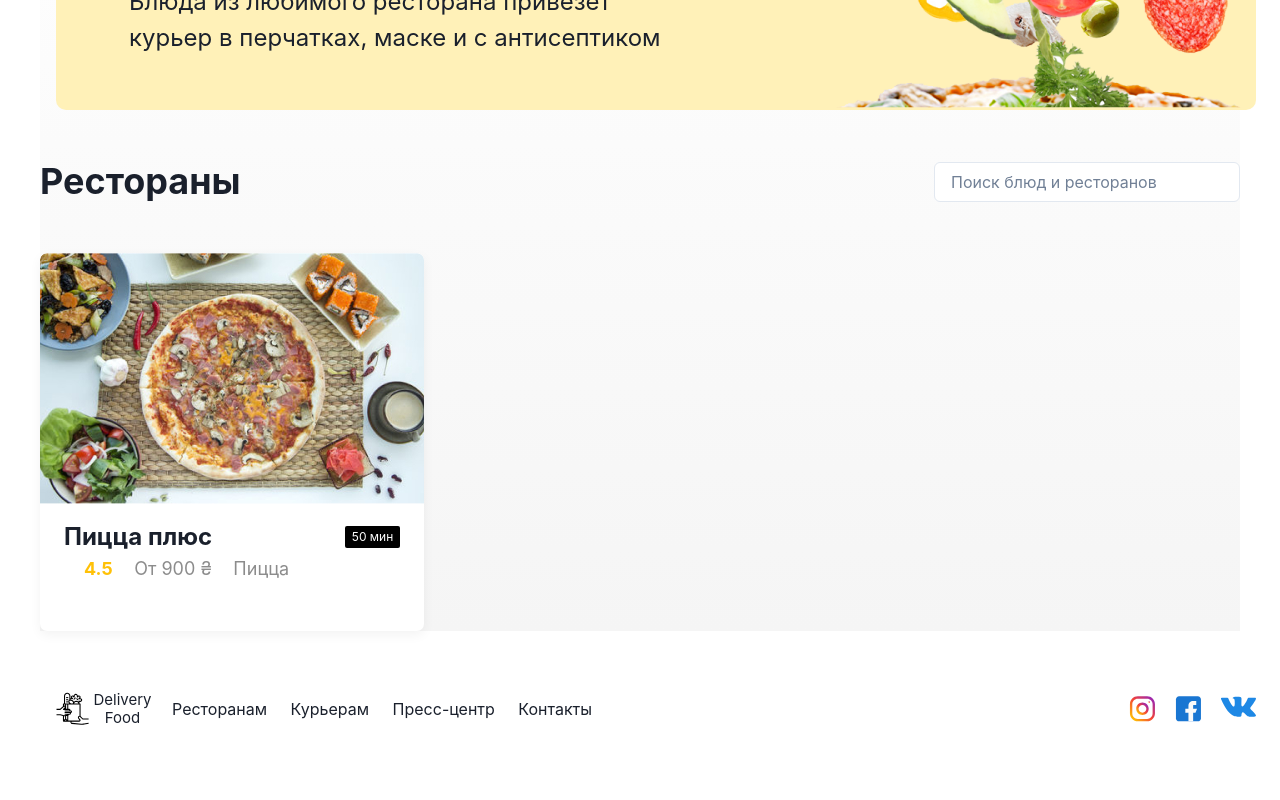
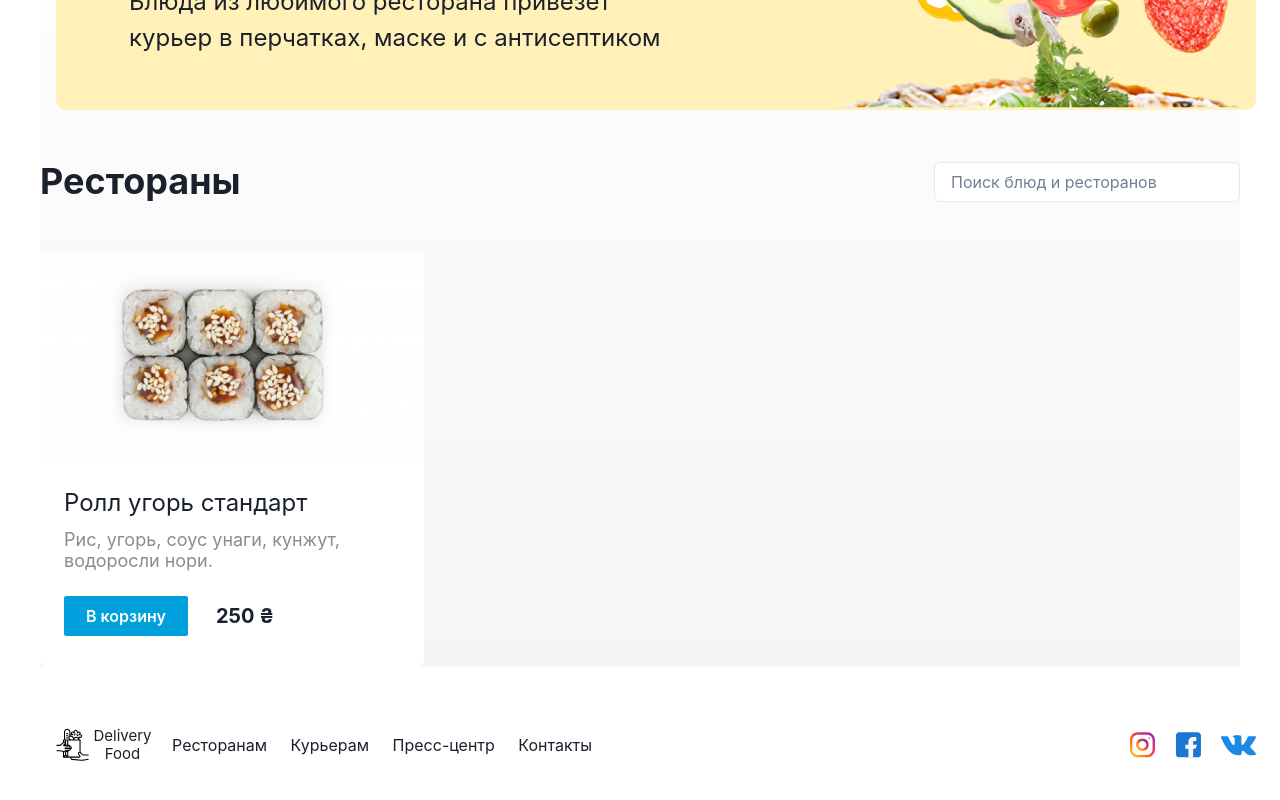
Before and after one commit to nuki1048/react-delivery-app, a React (Vite) app: page / in a window 1280 px wide. Shown: the part 346-1146 px from the top of the page. Built offline with nearby package versions, Linux system fonts and the light colour scheme.

Commit message:
made a menuItem component, additionally removed {}

```diff
--- a/src/App.jsx
+++ b/src/App.jsx
@@ -4,30 +4,28 @@ import AppBanner from "./components/appBanner/AppBanner";
 import AppFooter from "./components/appFooter/AppFooter";
 import AppHeader from "./components/appHeader/AppHeader";
 import RestaurantItem from "./components/restaurantItem/RestaurantItem";
-
+import MenuItem from "./components/menuItem/MenuItem";
 function App() {
   return (
     <>
       <AppHeader />
       <Box
-        as={"section"}
-        background={
-          "linear-gradient(180deg,rgba(245, 245, 245, 0) 1.04%,#f5f5f5 100%)"
-        }
+        as="section"
+        background="linear-gradient(180deg,rgba(245, 245, 245, 0) 1.04%,#f5f5f5 100%)"
       >
         <AppBanner />
-        <Flex p={"50px 0 "} justify="space-between" align="center">
-          <Heading as={"h5"} className="font-bold text-4xl">
+        <Flex p="50px 0 " justify="space-between" align="center">
+          <Heading as="h5" className="font-bold text-4xl">
             Рестораны
           </Heading>
           <Input
             placeholder="Поиск блюд и ресторанов"
-            w={"306px"}
-            h={"40px"}
-            backgroundColor={"#FFF"}
+            w="306px"
+            h="40px"
+            backgroundColor="#FFF"
           />
         </Flex>
-        <RestaurantItem />
+        <MenuItem />
       </Box>
       <AppFooter />
     </>
--- a/src/components/appBanner/AppBanner.jsx
+++ b/src/components/appBanner/AppBanner.jsx
@@ -15,21 +15,21 @@ const AppBanner = () => {
         backgroundColor="#FFF1B8"
       >
         <Heading
-          as={"h1"}
-          fontWeight={"700"}
-          fontSize={"39px"}
-          lineHeight={"46px"}
-          textAlign={"left"}
+          as="h1"
+          fontWeight="700"
+          fontSize="39px"
+          lineHeight="46px"
+          textAlign="left"
         >
           Онлайн-сервис доставки еды на дом
         </Heading>
 
         <Text
-          fontWeight={"400"}
-          fontSize={"24px"}
-          lineHeigh={"28px"}
-          textAlign={"left"}
-          mt={"15px"}
+          fontWeight="400"
+          fontSize="24px"
+          lineHeigh="28px"
+          textAlign="left"
+          mt="15px"
         >
           Блюда из любимого ресторана привезет курьер в перчатках, маске и с
           антисептиком
--- a/src/components/appFooter/AppFooter.jsx
+++ b/src/components/appFooter/AppFooter.jsx
@@ -1,11 +1,4 @@
-import {
-  Box,
-  Flex,
-  UnorderedList,
-  ListItem,
-  Image,
-  Link,
-} from "@chakra-ui/react";
+import { Box, Flex, UnorderedList, ListItem, Image } from "@chakra-ui/react";
 import React from "react";
 import AppLogo from "../appLogo/AppLogo";
 import AppContainer from "../appContainer/AppContainer";
@@ -31,15 +24,9 @@ const AppFooter = () => {
             <ListItem>Контакты</ListItem>
           </UnorderedList>
           <Flex w={"127px"} justify="space-between">
-            <Link href="https://www.instagram.com/">
-              <Image src={instagram} />
-            </Link>
-            <Link href="https://www.facebook.com/">
-              <Image src={facebook} />
-            </Link>
-            <Link>
-              <Image src={vk} />
-            </Link>
+            <Image src={instagram} />
+            <Image src={facebook} />
+            <Image src={vk} />
           </Flex>
         </Flex>
       </AppContainer>
--- a/src/components/appHeader/AppHeader.jsx
+++ b/src/components/appHeader/AppHeader.jsx
@@ -33,11 +33,15 @@ const AppHeader = () => {
             color="gray.300"
             children="⌂"
           />
-          <Input placeholder="Адрес доставки" />
+          <Input
+            filter=" drop-shadow(0px 4px 4px rgba(0, 0, 0, 0.25));"
+            borderRadius="2px"
+            placeholder="Адрес доставки"
+          />
         </InputGroup>
 
         <ButtonGroup>
-          <Button colorScheme="blue" borderRadius="2px">
+          <Button colorScheme="linkedin" borderRadius="2px">
             Войти
           </Button>
           <Button borderRadius="2px" colorScheme="grey" variant="outline">
--- a/src/components/appLogo/AppLogo.jsx
+++ b/src/components/appLogo/AppLogo.jsx
@@ -5,12 +5,7 @@ const AppLogo = () => {
   return (
     <Box display="flex" w="100px">
       <Image src={logo} alt="Delivery Food Logo" />
-      <Heading
-        as={"h2"}
-        fontWeight={"400"}
-        fontSize={"15px"}
-        lineHeigh={"18px"}
-      >
+      <Heading as="h2" fontWeight="400" fontSize="15px" lineHeigh="18px">
         Delivery Food
       </Heading>
     </Box>
--- /dev/null
+++ b/src/components/menuItem/MenuItem.jsx
@@ -0,0 +1,47 @@
+import { Button } from "@chakra-ui/button";
+import { Box, Flex, Heading, Text } from "@chakra-ui/layout";
+import React from "react";
+import sushi from "../../assets/sushi.png";
+const MenuItem = () => {
+  return (
+    <Box
+      w="384px"
+      minHeight="414px"
+      padding="234px 24px 30px 24px"
+      borderRadius="7px"
+      background={`url(${sushi}) top center no-repeat`}
+      backgroundColor="#FFF"
+    >
+      <Flex flexDirection="column" textAlign="left">
+        <Heading as="h3" fontWeight="400" fontSize="24px" lineHeight="32px">
+          Ролл угорь стандарт
+        </Heading>
+        <Text
+          mt="10px"
+          fontWeight="400"
+          fontSize="18px"
+          lineHeight="21px"
+          color="#8C8C8C"
+        >
+          Рис, угорь, соус унаги, кунжут, водоросли нори.
+        </Text>
+      </Flex>
+      <Flex
+        w="210px"
+        m="25px auto 0 0 "
+        mr="auto"
+        justify="space-between"
+        align="center"
+      >
+        <Button w="124px" h="40px" colorScheme="linkedin" borderRadius="2px">
+          В корзину
+        </Button>
+        <Text fontWeight="700" fontSize="20px" lineHeight="32px">
+          250 ₴
+        </Text>
+      </Flex>
+    </Box>
+  );
+};
+
+export default MenuItem;
--- a/src/components/restaurantItem/RestaurantItem.jsx
+++ b/src/components/restaurantItem/RestaurantItem.jsx
@@ -4,63 +4,51 @@ import pizza from "../../assets/pizza.jpg";
 const RestaurantItem = () => {
   return (
     <Box
-      w={"384px"}
-      minH={"378px"}
-      boxShadow={"0px 4px 12px rgba(0, 0, 0, 0.05)"}
-      borderRadius={"7px"}
-      backgroundImage={pizza}
-      backgroundPosition={"top center"}
-      backgroundRepeat={"no-repeat"}
-      backgroundColor={"#FFF"}
-      p={"268px 24px 35px 24px"}
+      w="384px"
+      minH="378px"
+      boxShadow="0px 4px 12px rgba(0, 0, 0, 0.05)"
+      borderRadius="7px"
+      background={`url(${pizza}) top center no-repeat`}
+      backgroundColor="#FFF"
+      p="268px 24px 35px 24px"
     >
-      <Flex justify={"space-between"} align="center">
-        <Text fontWeight={"700"} fontSize={"24px"} lineHeight={"32px"}>
+      <Flex justify="space-between" align="center">
+        <Text fontWeight="700" fontSize="24px" lineHeight="32px">
           Пицца плюс
         </Text>
         <Box
-          w={"55px"}
-          h={"22px"}
-          display={"flex"}
-          alignItems={"center"}
-          justifyContent={"center"}
-          borderRadius={"2px"}
-          backgroundColor={"#000"}
-          color={"#FFF"}
-          fontWeight={"400"}
-          fontSize={"12px"}
-          lineHeight={"20px"}
+          w="55px"
+          h="22px"
+          display="flex"
+          alignItems="center"
+          justifyContent="center"
+          borderRadius="2px"
+          backgroundColor="#000"
+          color="#FFF"
+          fontWeight="400"
+          fontSize="12px"
+          lineHeight="20px"
         >
           50 мин
         </Box>
       </Flex>
-      <Flex
-        w={"205px"}
-        m={"0 auto 0 20px"}
-        justify={"space-between"}
-        align="center"
-      >
-        <Box
-          fontWeight={"700"}
-          fontSize={"18px"}
-          lineHeight={"32px"}
-          color={"#FFC107"}
-        >
+      <Flex w="205px" m="0 auto 0 20px" justify="space-between" align="center">
+        <Box fontWeight="700" fontSize="18px" lineHeight="32px" color="#FFC107">
           4.5
         </Box>
         <Box
-          fontWeight={"400"}
-          fontSize={"18px"}
-          lineHeight={"32px"}
-          color={" #8C8C8C"}
+          fontWeight="400"
+          fontSize="18px"
+          lineHeight="32px"
+          color=" #8C8C8C"
         >
           От 900 ₴
         </Box>
         <Box
-          fontWeight={"400"}
-          fontSize={"18px"}
-          lineHeight={"32px"}
-          color={" #8C8C8C"}
+          fontWeight="400"
+          fontSize="18px"
+          lineHeight="32px"
+          color=" #8C8C8C"
         >
           Пицца
         </Box>
--- a/src/main.jsx
+++ b/src/main.jsx
@@ -6,8 +6,6 @@ import "./index.css";
 
 ReactDOM.createRoot(document.getElementById("root")).render(
   <ChakraProvider>
-    <React.StrictMode>
-      <App />
-    </React.StrictMode>
+    <App />
   </ChakraProvider>
 );
```
Also changed, not shown: src/assets/sushi.png (added).
